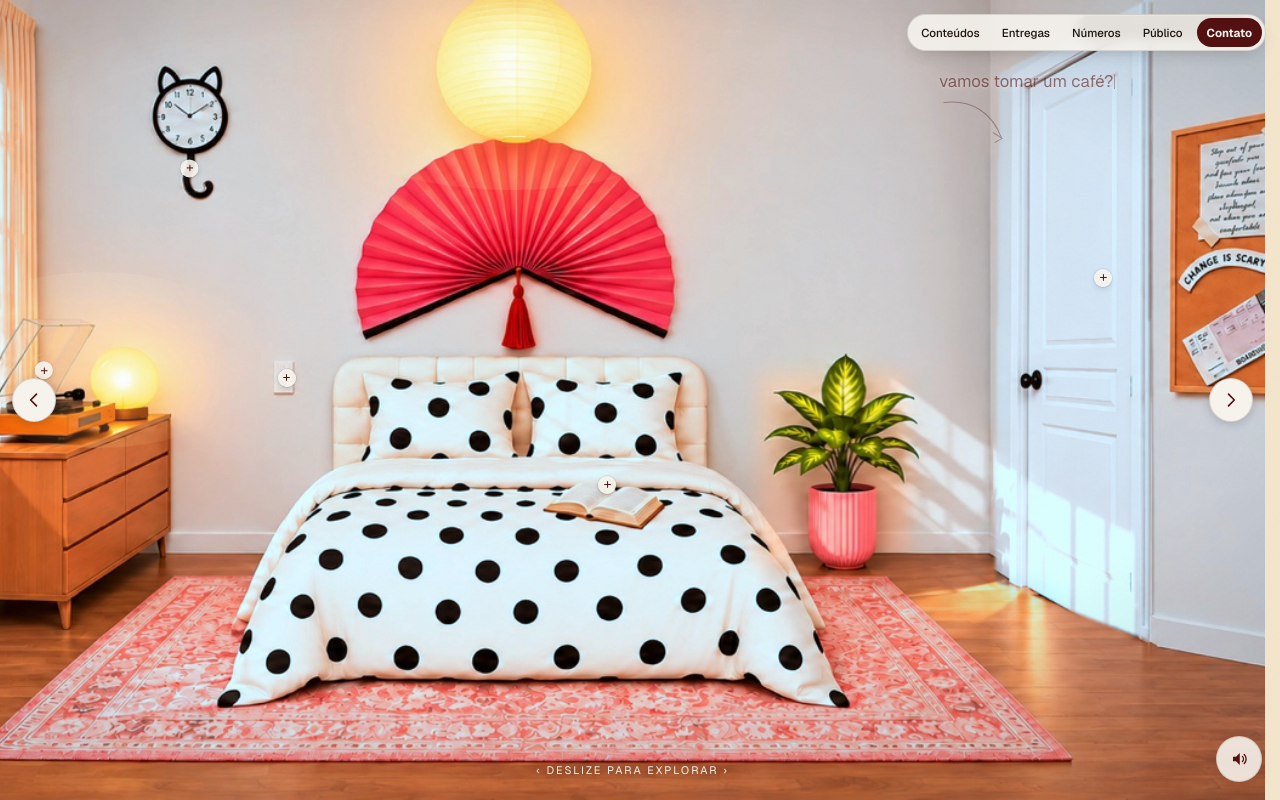
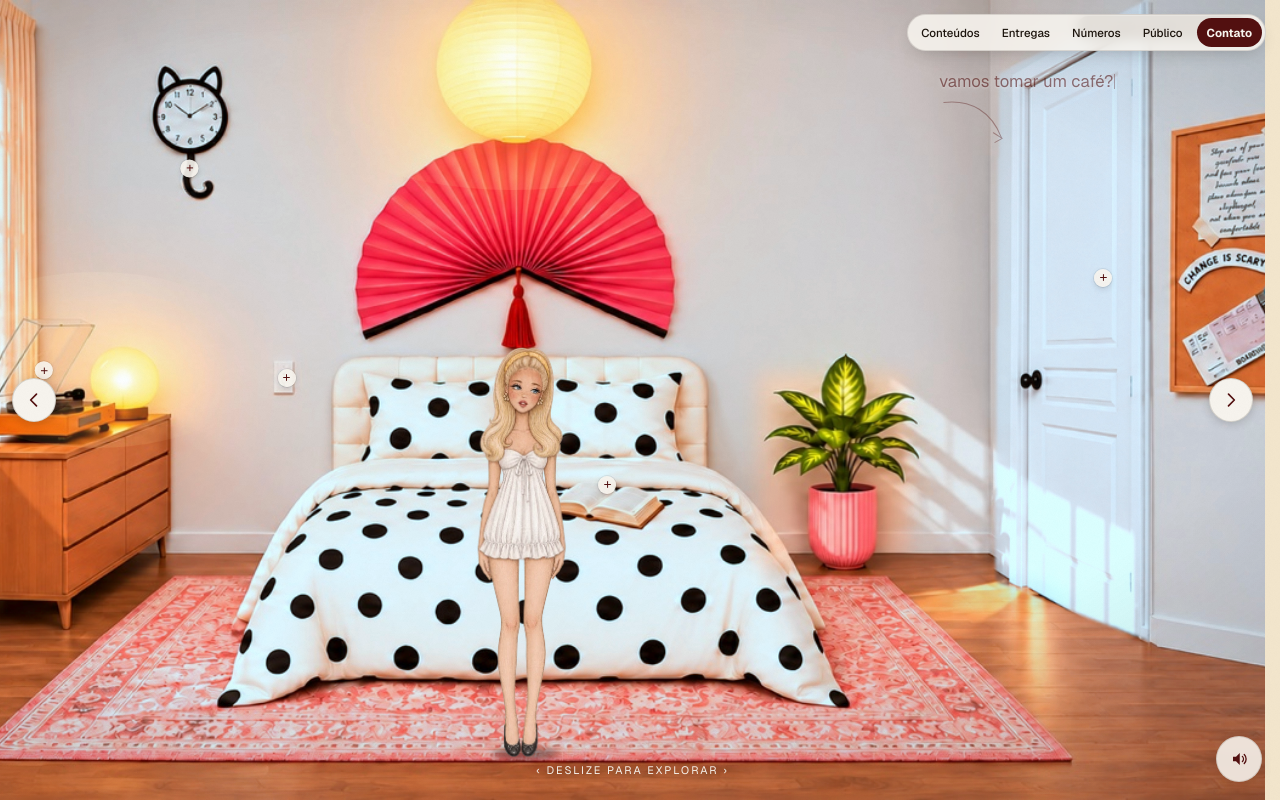
Before and after one commit to literajules/midiakit, a Next.js app: page / in a window 1280 px wide. Built offline with nearby package versions, Linux system fonts and the light colour scheme; no server answers; a web font is replaced by a local one.

Commit message:
Place Jules's paper doll in the bedroom scene

```diff
--- a/src/components/Quarto/Quarto.css
+++ b/src/components/Quarto/Quarto.css
@@ -270,3 +270,38 @@
 }
 
 /* ——— porta: seta + convite, ver DoorInvite.css ——— */
+
+.quarto-doll {
+  position: absolute;
+  left: 50%;
+  bottom: 5%;
+  height: 52%;
+  translate: -50% 0;
+  margin: 0;
+  pointer-events: none;
+  transition: filter .35s ease;
+}
+
+.quarto-doll::before {
+  content: "";
+  position: absolute;
+  left: 34%;
+  right: 34%;
+  bottom: 0;
+  height: 3%;
+  border-radius: 50%;
+  background: rgb(38 24 19 / 45%);
+  filter: blur(3px);
+}
+
+.quarto-doll img {
+  position: relative;
+  display: block;
+  height: 100%;
+  width: auto;
+  user-select: none;
+}
+
+.quarto-doll--night {
+  filter: brightness(.65) saturate(.85);
+}
--- a/src/components/Quarto/Quarto.tsx
+++ b/src/components/Quarto/Quarto.tsx
@@ -312,6 +312,10 @@ export default function Quarto({
             <span className="quarto-note quarto-note--3">♪</span>
           </div>
         </div>
+        <figure className={`quarto-doll${roomDark ? " quarto-doll--night" : ""}`}>
+          {/* eslint-disable-next-line @next/next/no-img-element */}
+          <img src="/images/quarto/jules-doll.webp" alt="Jules em versão boneca de papel" draggable={false} />
+        </figure>
       </RoomScene>
 
       {contactOpen && <FichaModal onClosed={() => setContactOpen(false)} />}
```
Also changed, not shown: public/images/quarto/jules-doll.webp (added).
